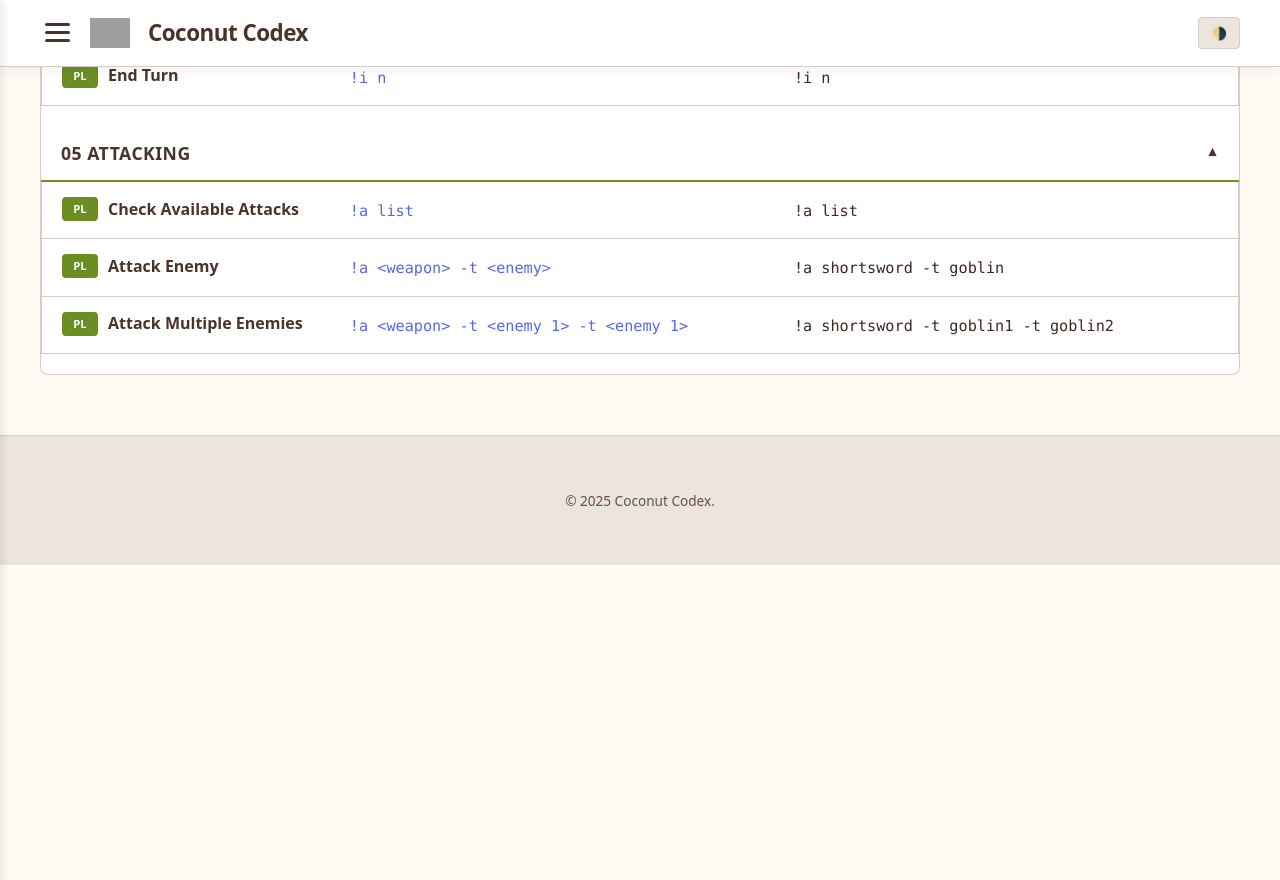
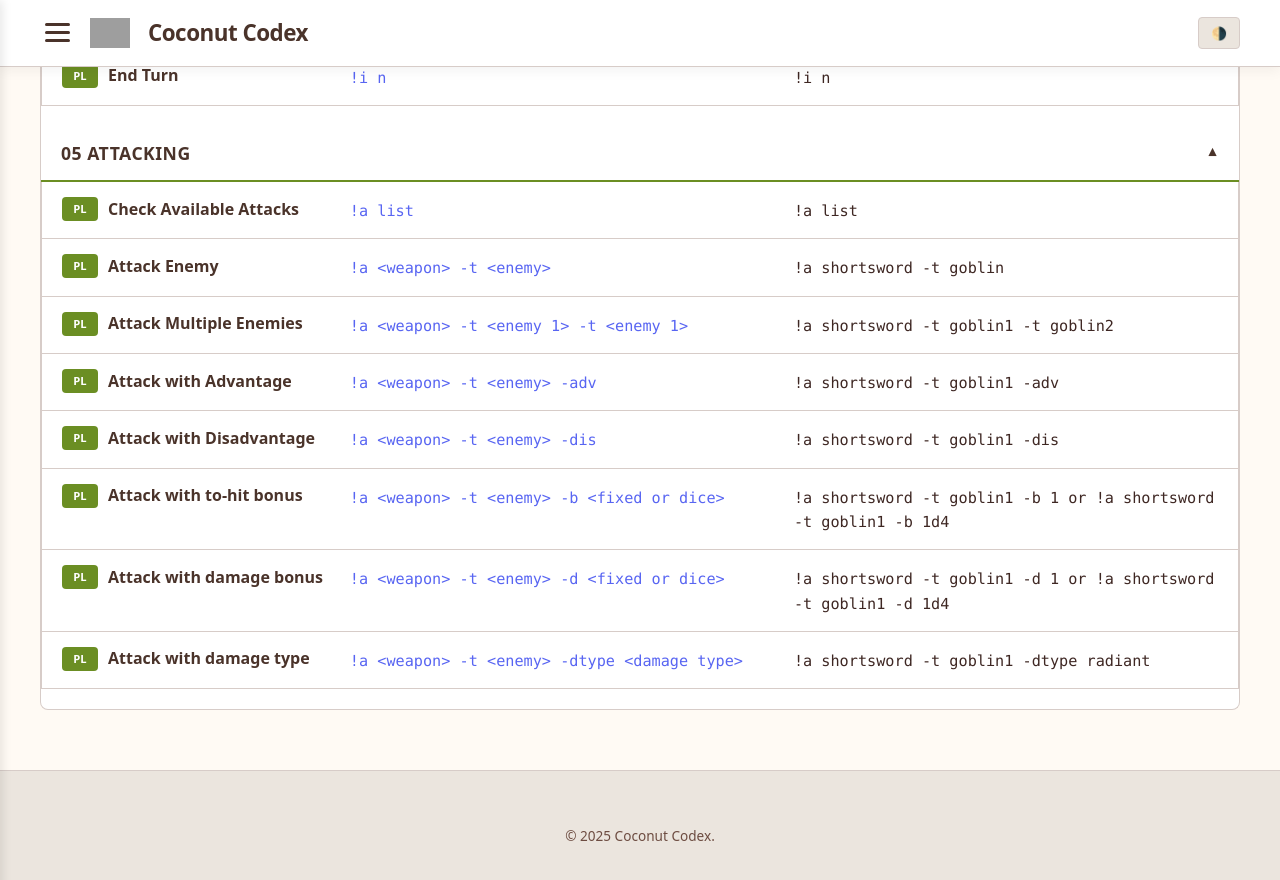
Before and after one commit to coconutswallow/codex, a Jekyll site: the page built from avrae.html, in a window 1280 px wide and 900 px high, scrolled down 1536 px. Shown: the top 880 px of the window. Built offline with Jekyll 4.4.1, drawn with Linux system fonts in a browser that asks for light colours; a script that is not in the unit is left out; before the commit the page ends 2101 px from its top, so only the background shows below that; grey boxes are pictures that could not be loaded.

Commit message:
Update avrae_commands.yml

```diff
--- a/_data/avrae_commands.yml
+++ b/_data/avrae_commands.yml
@@ -122,7 +122,6 @@
   type: "Player"
   image: ""
 
-
 - title: "Attack Multiple Enemies"
   syntax: "!a <weapon> -t <enemy 1> -t <enemy 1>"
   example: "!a shortsword -t goblin1 -t goblin2"
@@ -130,3 +129,43 @@
   category: "05 Attacking"
   type: "Player"
   image: ""
+
+- title: "Attack with Advantage"
+  syntax: "!a <weapon> -t <enemy> -adv"
+  example: "!a shortsword -t goblin1 -adv"
+  tags: "Attack advantage"
+  category: "05 Attacking"
+  type: "Player"
+  image: ""
+
+- title: "Attack with Disadvantage"
+  syntax: "!a <weapon> -t <enemy> -dis"
+  example: "!a shortsword -t goblin1 -dis"
+  tags: "Attack disadvantage"
+  category: "05 Attacking"
+  type: "Player"
+  image: ""
+
+- title: "Attack with to-hit bonus"
+  syntax: "!a <weapon> -t <enemy> -b <fixed or dice>"
+  example: "!a shortsword -t goblin1 -b 1 or !a shortsword -t goblin1 -b 1d4"
+  tags: "Attack bonus"
+  category: "05 Attacking"
+  type: "Player"
+  image: ""
+
+- title: "Attack with damage bonus"
+  syntax: "!a <weapon> -t <enemy> -d <fixed or dice>"
+  example: "!a shortsword -t goblin1 -d 1 or !a shortsword -t goblin1 -d 1d4"
+  tags: "Attack damage bonus"
+  category: "05 Attacking"
+  type: "Player"
+  image: ""
+
+- title: "Attack with damage type"
+  syntax: "!a <weapon> -t <enemy> -dtype <damage type>"
+  example: "!a shortsword -t goblin1 -dtype radiant"
+  tags: "Attack damage type"
+  category: "05 Attacking"
+  type: "Player"
+  image: ""
```
